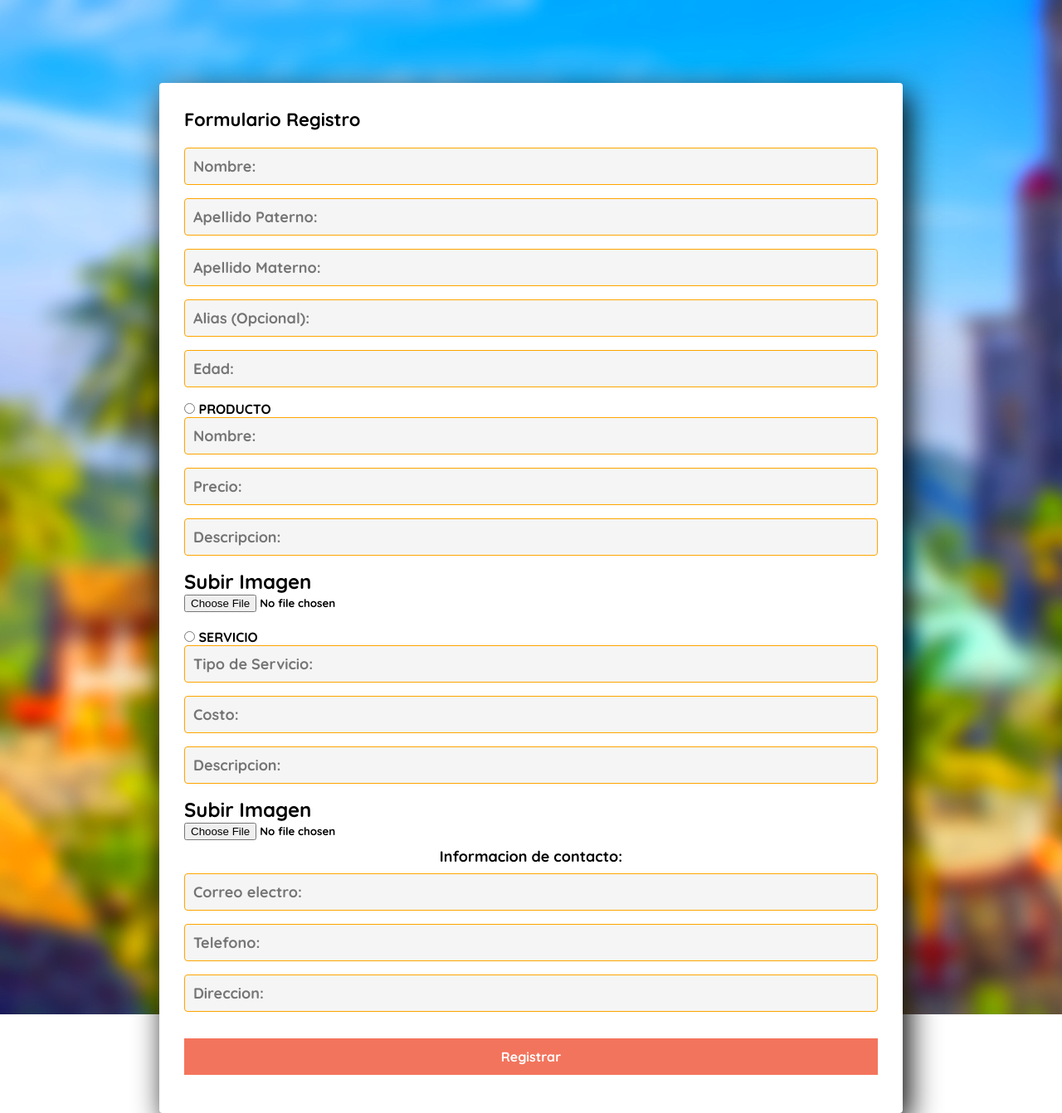
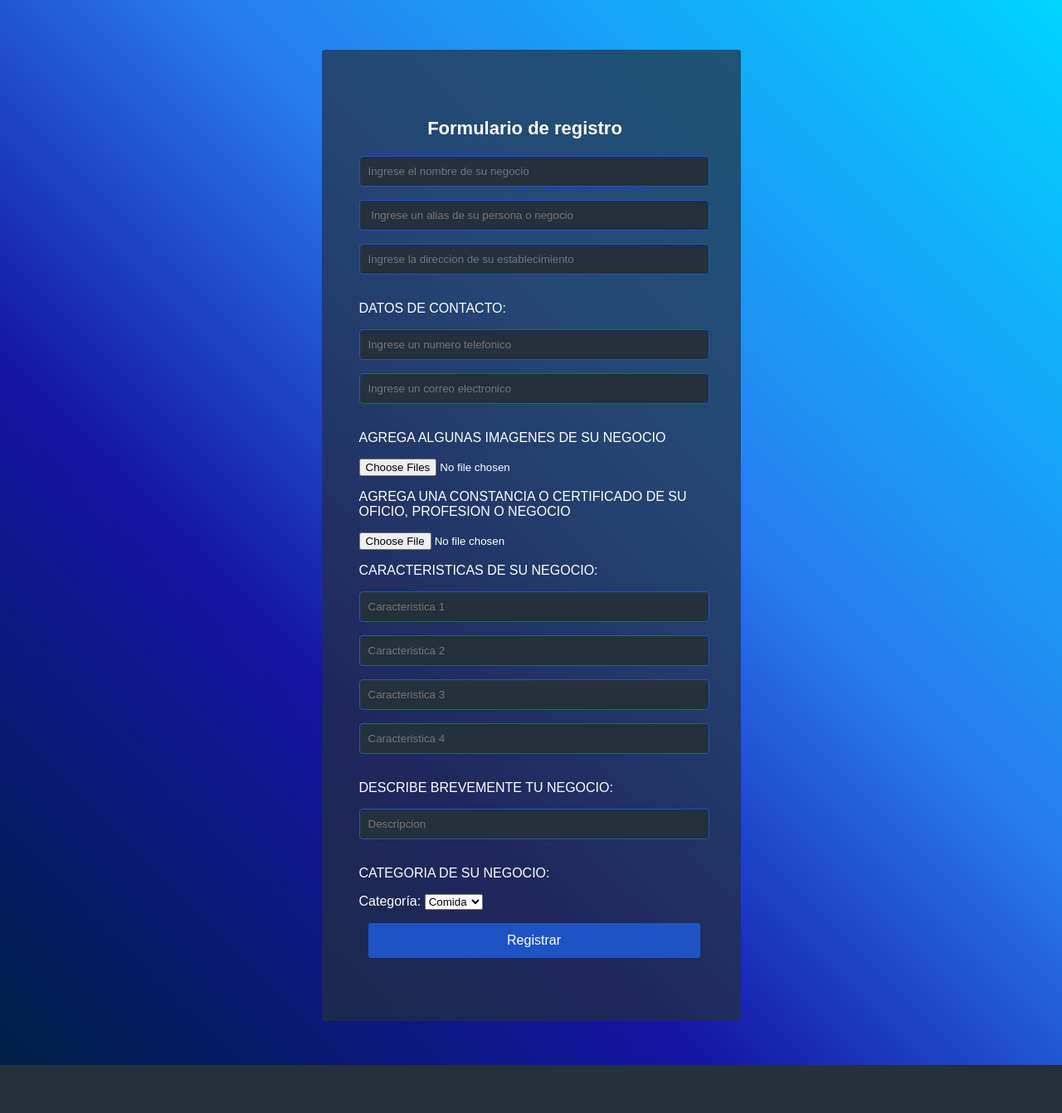
Before and after one commit to alan-reyes/qbuscas, a PHP site: page /Formulario.php in a window 1280 px wide. Shown: the whole page at 83% size. After the commit the page ends 1284 px from the top, so only its background shows below. Run offline with PHP 8.4, Linux system fonts and the light colour scheme.

Commit message:
agrega form

```diff
--- a/Formulario.php
+++ b/Formulario.php
@@ -1,57 +1,72 @@
 <!DOCTYPE html>
-<html lang="en">
+<html lang="es">
 <head>
-  <meta charset="UTF-8">
-  <meta name="viewport" content="width=device-width, initial-scale=1.0">
-  <meta http-equiv="X-UA-Compatible" content="ie=edge">
-  <link rel="stylesheet" href="styles/Formstyle.css">
-  <title>Formulario Registro</title>
+	<meta charset="utf-8">
+	<meta name="viewport" content="width=device-width, initial-scale=1">
+	<link rel="stylesheet" type="text/css" href="styles/estilo.css">
+	<title>Formulario de registro</title>
+
+    <script>
+        function mostrarCampoOtra() {
+          var opcion = document.getElementById("categoria").value;
+          var campoOtra = document.getElementById("campo-otra");
+
+          if (opcion === "otra") {
+            campoOtra.style.display = "block";
+          } else {
+            campoOtra.style.display = "none";
+          }
+        }
+      </script>
+
 </head>
 <body>
-  <section class="form-register">
-    <h4>Formulario Registro</h4>
+	<section class="form_section">
+		<h3 class="form_header">Formulario de registro</h3>
+		<input class="input_forms" type="text" name="nombreNegocio" placeholder="Ingrese el nombre de su negocio" required>
 
-    <input class="controls" type="text" name="nombres" id="nombres" placeholder="Nombre:">
+		<input class="input_forms" type="text" name="alias" placeholder=" Ingrese un alias de su persona o negocio">
 
-    <input class="controls" type="text" name="apePat" id="apePat" placeholder="Apellido Paterno:">
+		<input class="input_forms" type="text" name="direccion" placeholder="Ingrese la direccion de su establecimiento">
 
-    <input class="controls" type="text" name="apeMat" id="apeMat" placeholder="Apellido Materno:">
+        <p>DATOS DE CONTACTO:</p>
 
-    <input class="controls" type="text" name="alias" id="alias" placeholder="Alias (Opcional): ">
+		<input class="input_forms" type="tel" name="telefono" placeholder="Ingrese un numero telefonico">
 
-    <input class="controls" type="int" name="edad" id="edad" placeholder="Edad: ">
+        <input class="input_forms" type="email" name="correo" placeholder="Ingrese un correo electronico">
 
-    <label for="¿Qué ofrece?:">
+        <p>AGREGA ALGUNAS IMAGENES DE SU NEGOCIO</p>
+        <input type="file" name="imagenes" multiple="multiple" required>
 
+        <p>AGREGA UNA CONSTANCIA O CERTIFICADO DE SU OFICIO, PROFESION O NEGOCIO</p>
+        <input type="file" name="contancia">
 
-    <input type="radio" id="producto" name="opcion" value="producto"> PRODUCTO
-    <input class="controls" type="text" name="NombrePro" id="NombrePro" placeholder="Nombre: ">
-    <input class="controls" type="int" name="Precio" id="precio" placeholder="Precio: ">
-    <input class="controls" type="text" name="Descripcion" id="Descripcion" placeholder="Descripcion: ">
+        <p>CARACTERISTICAS DE SU NEGOCIO:</p>
+        <input class="input_forms" type="text" name="Caracteristica1" placeholder="Caracteristica 1" required>
+        <input class="input_forms" type="text" name="Caracteristica2" placeholder="Caracteristica 2" required>
+        <input class="input_forms" type="text" name="Caracteristica3" placeholder="Caracteristica 3" required>
+        <input class="input_forms" type="text" name="Caracteristica4" placeholder="Caracteristica 4" required>
 
-    <h1>Subir Imagen</h1>
-    <form action="upload.php" method="post" enctype="multipart/form-data">
-    <input type="file" name="imagen" id="imagen">
+        <p>DESCRIBE BREVEMENTE TU NEGOCIO:</p>
+        <input class="input_forms" type="text" name="Descripcion" placeholder="Descripcion" required>
 
-    <br></br>
+        <p>CATEGORIA DE SU NEGOCIO:</p>
+        <label for="categoria">Categoría:</label>
+  <select id="categoria" onchange="mostrarCampoOtra()" required>
+    <option value="opcion1">Comida</option>
+    <option value="opcion2">Belleza</option>
+    <option value="opcion2">Salud</option>
+    <option value="opcion2">Turismo</option>
+    <option value="otra">Otra</option>
+  </select>
 
-    <input type="radio" id="Servicio" name="opcion" value="servicio"> SERVICIO
-    <input class="controls" type="text" name="TipoServ" id="TipoServ" placeholder="Tipo de Servicio: ">
-    <input class="controls" type="int" name="costo" id="costo" placeholder="Costo: ">
-    <input class="controls" type="text" name="Descripcion" id="Descripcion" placeholder="Descripcion: ">
-    <h1>Subir Imagen</h1>
-    <form action="upload.php" method="post" enctype="multipart/form-data">
-    <input type="file" name="imagen" id="imagen">
+  <div id="campo-otra" style="display: none;">
+    <label for="otra-categoria">Ingresa la categoría:</label>
+    <input type="text" id="otra-categoria">
+  </div>
+        <input class="input_button" type="submit" value="Registrar">
 
-    <p>Informacion de contacto:</p>
-    <input class="controls" type="email" name="correo" id="correo" placeholder="Correo electro:">
-
-    <input class="controls" type="tel" name="telefono" id="telefono" placeholder="Telefono:">
-
-    <input class="controls" type="text" name="direccion" id="direccion" placeholder="Direccion:">
-
-    <input class="botons" type="submit" value="Registrar">
-  </section>
+	</section>
 
 </body>
 </html>
--- /dev/null
+++ b/styles/estilo.css
@@ -0,0 +1,91 @@
+.form_section {
+	width: 400px;
+	background-color: rgba(36, 48, 63, .7);
+	padding: 60px;
+	padding-left: 45px;
+	margin: auto;
+	margin-top: 60px;
+	margin-bottom: 53px;
+	border-radius: 3px;
+	font-family: sans-serif,cursive;
+	color: white;
+
+}
+
+.form_header {
+	font-size: 22px;
+	margin-bottom: 20px;
+	text-align: center;
+}
+
+.input_forms {
+	width: 100%;
+	background-color: #24303c;
+	padding: 10px;
+	border-radius: 4px;
+	margin-bottom: 16px;
+	border: 1px solid #1f53c5;
+	color: white;
+}
+
+.form_terms, .form_cuestion {
+	height: 40px;
+	text-align: center;
+	font-size: 18px;
+	line-height: 40px;
+}
+
+.form_terms a, .form_cuestion a {
+	text-decoration: none;
+	color: #008080;
+}
+
+.form_terms a:hover, .form_cuestion a:hover {
+	text-decoration: underline;
+}
+
+.input_button {
+	width: 100%;
+	background-color: #1f53c4;
+	border: none;
+	padding: 12px;
+	color: white;
+	margin: 16px 0;
+	margin-left: 11px;
+	font-size: 16px;
+	border-radius: 3px;
+}
+
+.input_button:hover {
+	background-color: #287cf0;
+	cursor: pointer;
+}
+
+
+body {
+	background: linear-gradient(45deg,
+ 						rgba(0,31,69,1) 0%,
+ 						rgba(20,20,164,1) 33%,
+ 						rgba(40,124,240,1) 60%,
+ 						rgba(0,212,255,1) 100%);
+
+}
+
+
+/*diseño responsivo*/
+
+@media screen and (max-width: 450px) {
+	.form_section {
+		display: flex;
+		flex-direction: column;
+		flex-wrap: wrap;
+		width: auto;
+	}
+	.form_terms {
+		height: 80px;
+	}
+
+	.input_button {
+		margin: 0 0 0 11px;
+	}
+}
```
Also changed, not shown: index.php (+18 -0 lines).
